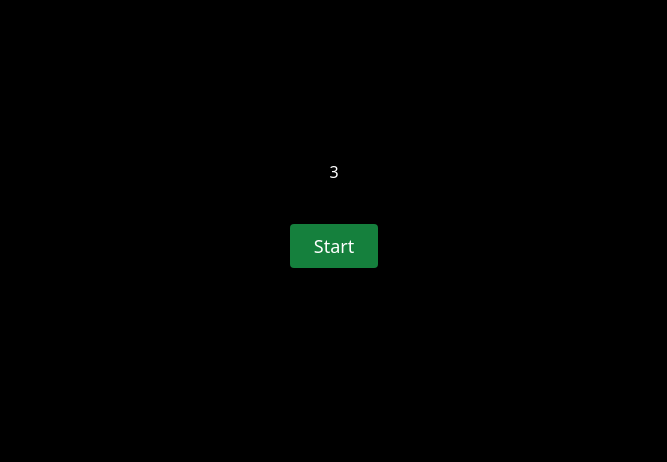
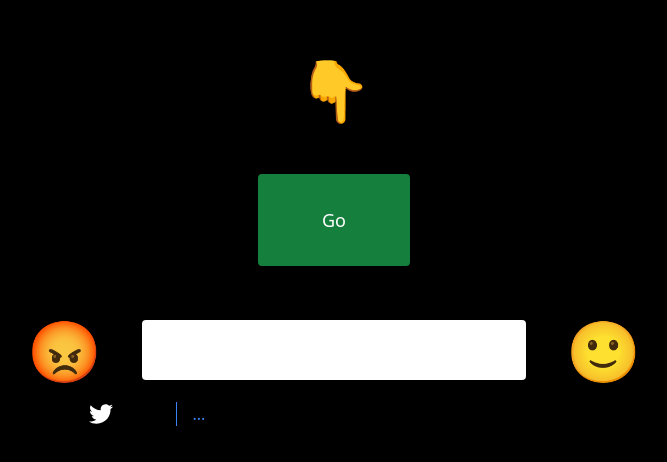
Before and after one commit to ahmedaljawahiry/afc-senti, a React (Vite) app in the folder frontend/: page / in a window 1280 px wide. Shown: the part 166-628 px from the top of the page, without its empty margins (306-973 px from the left). Built offline with nearby package versions, Linux system fonts and the light colour scheme.

Commit message:
json messages + refactor

```diff
--- a/frontend/src/components/App.tsx
+++ b/frontend/src/components/App.tsx
@@ -1,29 +1,48 @@
 import useWebSocketData from "../websocket";
+import { useState } from "react";
+
+import Tweet from "./Tweet";
+import ConnectButton from "./ConnectButton";
+
+type InfoMessage = {
+  type: "info";
+  text: string;
+};
+
+type TweetMessage = {
+  type: "tweet";
+  data: {
+    tweet: { text: string; id: string };
+  };
+};
+
+type Message = InfoMessage | TweetMessage;
 
 export default function App() {
-  const { data, start, stop, status } = useWebSocketData<string>();
+  const [lastTweet, setLastTweet] = useState<string>();
 
-  const isOpen = status === WebSocket.OPEN;
-  const isLoading = [WebSocket.CLOSING, WebSocket.CONNECTING].includes(status);
+  const { start, stop, status } = useWebSocketData<Message>({
+    onMessage: (data) => {
+      if (data.type === "info") {
+        console.log(data.text);
+      } else if (data.type === "tweet") {
+        setLastTweet(data.data.tweet.text);
+      }
+    },
+  });
 
   return (
     <div className="bg-black h-screen w-full flex justify-center items-center">
-      <div className="flex flex-col items-center space-y-10">
-        <p className="text-white">{status}</p>
-        <button
-          disabled={isLoading}
-          onClick={isOpen ? stop : start}
-          className={`px-6 py-2 text-lg text-white disabled:bg-gray-500 rounded ${
-            isOpen ? "bg-red-700" : "bg-green-700"
-          }`}
-        >
-          {isOpen ? "Stop" : "Start"}
-        </button>
-        <div
-          className={`text-3xl ${isOpen ? "text-green-700" : "text-red-700"}`}
-        >
-          {data}
+      <div className="flex flex-col h-full justify-between items-center p-52">
+        <div className="space-y-10 p-4">
+          <ConnectButton status={status} start={start} stop={stop} />
         </div>
+        <div className="flex justify-between space-x-10">
+          <div className="text-6xl">😡</div>
+          <div className="bg-white w-96 rounded" />
+          <div className="text-6xl">🙂</div>
+        </div>
+        <Tweet text={lastTweet} isLoading={status === WebSocket.CONNECTING} />
       </div>
     </div>
   );
--- /dev/null
+++ b/frontend/src/components/ConnectButton.tsx
@@ -0,0 +1,39 @@
+type Props = {
+  status: number;
+  start: () => void;
+  stop: () => void;
+};
+
+export default function ConnectButton({ status, start, stop }: Props) {
+  const isOpen = status === WebSocket.OPEN;
+
+  const textLookup = {
+    [WebSocket.OPEN]: "Stop",
+    [WebSocket.CLOSED]: "Go",
+    [WebSocket.CONNECTING]: "Waiting...",
+    [WebSocket.CLOSING]: "Closing",
+  };
+
+  return (
+    <div className="space-y-10 p-4">
+      <div
+        className={`text-6xl text-red-600 text-center ${
+          status === WebSocket.CLOSED ? "animate-bounce" : ""
+        }`}
+      >
+        {isOpen ? "👀" : "👇"}
+      </div>
+      <button
+        disabled={[WebSocket.CLOSING, WebSocket.CONNECTING].includes(status)}
+        onClick={isOpen ? stop : start}
+        className={`px-16 py-8 w-60 text-lg w-full text-white disabled:bg-gray-800 disabled:cursor-not-allowed rounded ${
+          isOpen
+            ? "bg-red-700 hover:bg-red-900"
+            : "bg-green-700 hover:bg-green-900"
+        }`}
+      >
+        {textLookup[status]}
+      </button>
+    </div>
+  );
+}
--- /dev/null
+++ b/frontend/src/components/Tweet.tsx
@@ -0,0 +1,26 @@
+type Props = {
+  text?: string;
+  isLoading: boolean;
+};
+
+export default function Tweet({ text, isLoading = false }: Props) {
+  return (
+    <div className="flex justify-center items-center gap-4 w-full">
+      <div className="w-1/4 flex justify-center items-center border-r border-blue-500 h-full">
+        <svg
+          xmlns="http://www.w3.org/2000/svg"
+          width="24"
+          height="24"
+          viewBox="0 0 24 24"
+          fill="white"
+          className={`${isLoading ? "animate-spin" : ""}`}
+        >
+          <path d="M24 4.557c-.883.392-1.832.656-2.828.775 1.017-.609 1.798-1.574 2.165-2.724-.951.564-2.005.974-3.127 1.195-.897-.957-2.178-1.555-3.594-1.555-3.179 0-5.515 2.966-4.797 6.045-4.091-.205-7.719-2.165-10.148-5.144-1.29 2.213-.669 5.108 1.523 6.574-.806-.026-1.566-.247-2.229-.616-.054 2.281 1.581 4.415 3.949 4.89-.693.188-1.452.232-2.224.084.626 1.956 2.444 3.379 4.6 3.419-2.07 1.623-4.678 2.348-7.29 2.04 2.179 1.397 4.768 2.212 7.548 2.212 9.142 0 14.307-7.721 13.995-14.646.962-.695 1.797-1.562 2.457-2.549z" />
+        </svg>
+      </div>
+      <div className="w-3/4">
+        <p className="text-base text-blue-500">{text || "..."}</p>
+      </div>
+    </div>
+  );
+}
--- a/frontend/src/websocket.ts
+++ b/frontend/src/websocket.ts
@@ -2,24 +2,32 @@ import { useEffect, useState } from "react";
 
 const WS_ENDPOINT = "ws://localhost:8000/ws";
 
-type OpenConnectionArgs = {
+type WebSocketCallbacks = {
   onMessage?: (data: MessageEvent) => void;
+  onOpen?: ((this: WebSocket, ev: Event) => any) | null;
+  onClose?: ((this: WebSocket, ev: CloseEvent) => any) | null;
+  onError?: ((this: WebSocket, ev: Event) => any) | null;
 };
 
-type CloseConnectionArgs = WebSocket;
-
-function openConnection({ onMessage }: OpenConnectionArgs): WebSocket {
+function openConnection({
+  onMessage,
+  onOpen,
+  onClose,
+  onError,
+}: WebSocketCallbacks): WebSocket {
   console.log(`Connecting to ${WS_ENDPOINT}`);
   const ws = new WebSocket(WS_ENDPOINT);
 
-  if (onMessage) {
-    ws.onmessage = onMessage;
-  }
+  if (onMessage) ws.onmessage = onMessage;
+  if (onOpen) ws.onopen = onOpen;
+  if (onClose) ws.onclose = onClose;
+  if (onError) ws.onerror = onError;
+
   console.log(`Connected to ${WS_ENDPOINT}`);
   return ws;
 }
 
-function closeConnection(ws: CloseConnectionArgs) {
+function closeConnection(ws: WebSocket) {
   if ([WebSocket.CONNECTING, WebSocket.OPEN].includes(ws.readyState)) {
     console.log(`Closing connection to ${WS_ENDPOINT}`);
     ws.close(1000);
@@ -31,9 +39,15 @@ function closeConnection(ws: CloseConnectionArgs) {
   }
 }
 
-export default function useWebSocketData<T>() {
+export default function useWebSocket<Data>({
+  onOpen,
+  onClose,
+  onError,
+  onMessage,
+}: Omit<WebSocketCallbacks, "onMessage"> & {
+  onMessage: (data: Data) => void;
+}) {
   const [ws, setWS] = useState<WebSocket>();
-  const [data, setData] = useState<T>();
 
   useEffect(() => {
     return () => {
@@ -46,7 +60,13 @@ export default function useWebSocketData<T>() {
   function start() {
     if (!ws) {
       const connection = openConnection({
-        onMessage: (ev) => setData(ev.data),
+        onMessage: (ev) => {
+          const data = JSON.parse(ev.data) as Data;
+          onMessage(data);
+        },
+        onOpen,
+        onClose,
+        onError,
       });
       setWS(connection);
     }
@@ -60,8 +80,7 @@ export default function useWebSocketData<T>() {
   }
 
   return {
-    data,
-    status: ws?.readyState || WebSocket.CLOSED,
+    status: ws ? ws.readyState : WebSocket.CLOSED,
     start,
     stop,
   };
```
Also changed, not shown: 1 other file (tests, documents, lock files or other folders).
